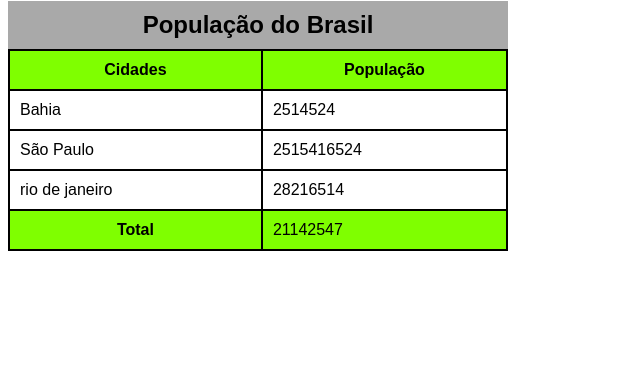
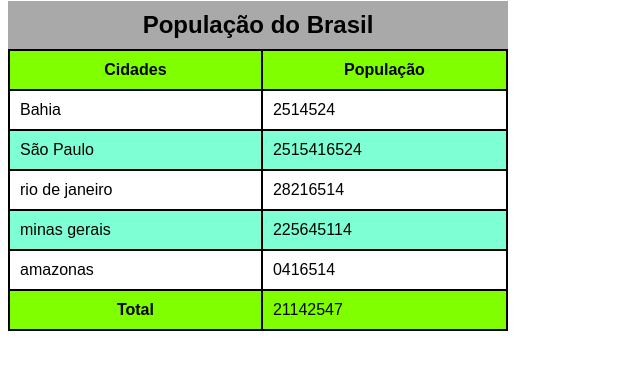
Before and after one commit to rodrigochagas30/teste, a plain HTML site: page exemplo2/index.html in a window 1280 px wide. Shown: the part 79-448 px from the top of the page, without its empty margins (0-640 px from the left). Drawn offline with Linux system fonts and the light colour scheme.

Commit message:
fiz efeito zebrada

```diff
--- a/exemplo2/index.html
+++ b/exemplo2/index.html
@@ -29,6 +29,11 @@
 
         thead, tfoot{
             background-color: chartreuse;
+        }
+
+        tbody > tr:nth-child(even){/* esse comando da o efeito de zebrada tambem pode sua essa comando -> (2n)*/
+            background-color: aquamarine;
+
         }
 
 
@@ -64,17 +69,27 @@
                 <td>Bahia</td>
                 <td>2514524</td>
             </tr>
-        </Tbody>
-        <tbody>
+
+
             <tr>
                 <td>São Paulo</td>
                 <td>2515416524</td>
             </tr>
-        </tbody>
-        <tbody>
+
+
             <tr>
                 <td>rio de janeiro</td>
                 <td>28216514</td>
+            </tr>
+
+             <tr>
+                <td>minas gerais</td>
+                <td>225645114</td>
+            </tr>
+
+             <tr>
+                <td>amazonas</td>
+                <td>0416514</td>
             </tr>
         </tbody>
 
```
